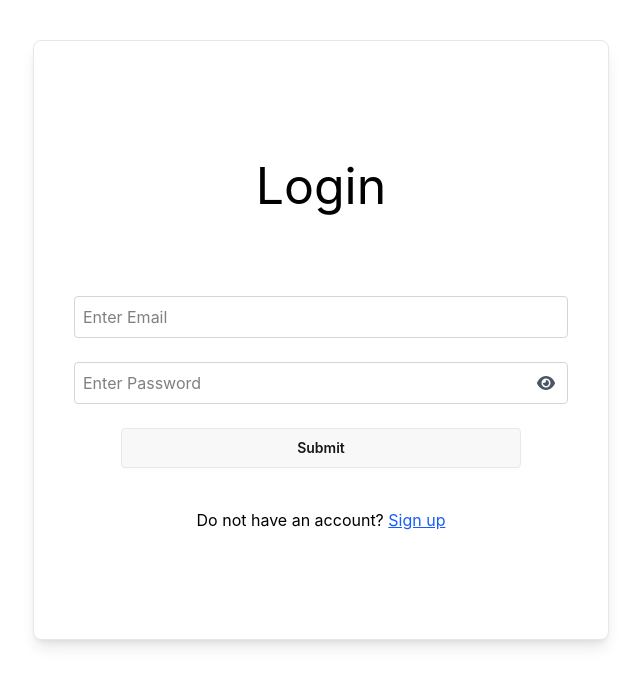
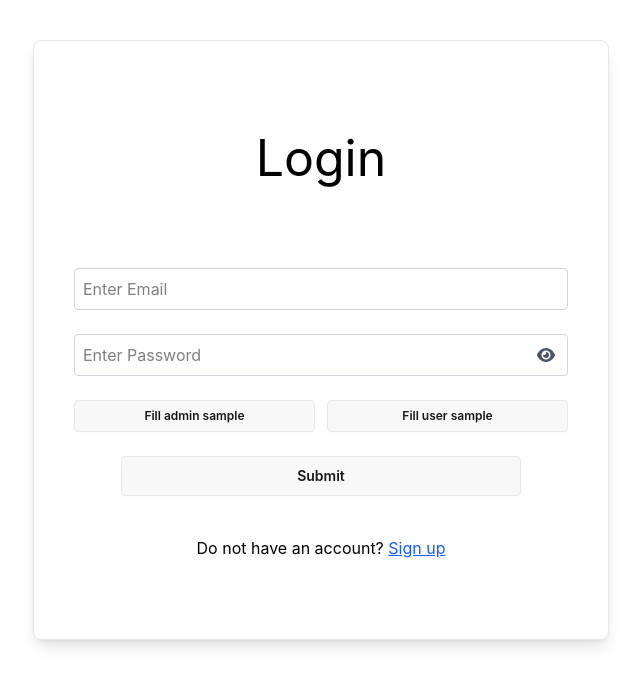
Before and after one commit to Priya-123-debug/codingplatform, a React (Vite) app in the folder frontend/vite-project/: page /login in a window 1280 px wide. Shown: the top 686 px of the page, without its empty margins (339-979 px from the left). Built offline with nearby package versions, Linux system fonts and the light colour scheme; no server answers.

Commit message:
new change of login page

```diff
--- a/frontend/vite-project/src/pages/Login.jsx
+++ b/frontend/vite-project/src/pages/Login.jsx
@@ -1,16 +1,18 @@
-import React from "react";
-import { useForm } from "react-hook-form";
-import { FontAwesomeIcon } from "@fortawesome/react-fontawesome";
-import { faEye, faEyeSlash } from "@fortawesome/free-solid-svg-icons";
-import { zodResolver } from "@hookform/resolvers/zod";
-import { z } from "zod"; // or 'zod/v4' // use for schema validation for signup form
-import { loginuser } from "../store/authSlice";
-import { useDispatch, useSelector } from "react-redux";
-import { useNavigate } from "react-router";
-import { useEffect, useState } from "react";
+import React from 'react'
+import { useForm } from 'react-hook-form';
+import { FontAwesomeIcon } from '@fortawesome/react-fontawesome';
+import { faEye, faEyeSlash } from '@fortawesome/free-solid-svg-icons';
+import { zodResolver } from '@hookform/resolvers/zod';
+import { z } from 'zod'; // or 'zod/v4' // use for schema validation for signup form
+import { loginuser } from '../store/authSlice';
+import { useDispatch, useSelector } from 'react-redux';
+import { useNavigate } from 'react-router';
+import { useEffect, useState } from 'react';
 const signupSchema = z.object({
+
 	emailid: z.string().email(),
-  password: z.string().min(8, "password should contain atleast 8 character "),
+	password: z.string().min(8, "password should contain atleast 8 character ")
+
 });
 
 const Login = () => {
@@ -18,14 +20,13 @@ const Login = () => {
 	const navigate = useNavigate();
 	const [showPassword, setShowPassword] = useState(false);
 	const [justLoggedIn, setJustLoggedIn] = useState(false);
-  const { isAuthenticated, loading, error, user } = useSelector(
-    (state) => state.auth
-  );
+	const { isAuthenticated, loading, error, user } = useSelector((state) => state.auth);
 	console.log("Auth state:", { user, isAuthenticated, loading });
 
 	const {
 		register,
 		handleSubmit,
+		setValue,
 		formState: { errors },
 	} = useForm({ resolver: zodResolver(signupSchema) });
 	useEffect(() => {
@@ -35,7 +36,7 @@ const Login = () => {
 		// }
 
 		if (isAuthenticated && user) {
-      console.log(user);
+			console.log(user)
 			if (user?.role === "admin") {
 				navigate("/admin"); // redirect admin to admin panel
 			} else {
@@ -45,6 +46,17 @@ const Login = () => {
 	}, [isAuthenticated, navigate, user]);
 	const onSubmit = (data) => {
 		dispatch(loginuser(data));
+
+	};
+
+	const fillAdmin = () => {
+		setValue("emailid", "supriyak.ug23.ec@nitp.ac.in");
+		setValue("password", "12345678");
+	};
+
+	const fillUser = () => {
+		setValue("emailid", "test@test.com");
+		setValue("password", "12345678");
 	};
 
 	// 	const onSubmit = (data) => {
@@ -64,25 +76,17 @@ const Login = () => {
 	// };
 
 	return (
-    <div className=" flex flex-col items-center justify-center ">
-      <form
-        onSubmit={handleSubmit(onSubmit)}
-        className=" mt-10 h-150 flex flex-col  bg-white p-10 rounded-lg shadow-lg border border-gray-200  justify-center items-center gap-y-6 w-full max-w-xl ml-10"
-      >
-        <h1 className="flex justify-center text-[50px] mb-12 text-black">
-          {" "}
-          Login{" "}
-        </h1>
 
-        <input
-          {...register("emailid")}
-          type="email"
-          placeholder="Enter Email"
-          className="border border-gray-300 rounded p-2 w-full text-black"
-        />
-        {errors.emailid && (
-          <span className="text-red-500">{errors.emailid.message}</span>
-        )}
+
+		<div className=' flex flex-col items-center justify-center '>
+
+
+			<form onSubmit={handleSubmit(onSubmit)} className=' mt-10 h-150 flex flex-col  bg-white p-10 rounded-lg shadow-lg border border-gray-200  justify-center items-center gap-y-6 w-full max-w-xl ml-10'>
+				<h1 className='flex justify-center text-[50px] mb-12 text-black'> Login </h1>
+
+
+				<input {...register("emailid")} type="email" placeholder="Enter Email" className='border border-gray-300 rounded p-2 w-full text-black' />
+				{errors.emailid && <span className='text-red-500'>{errors.emailid.message}</span>}
 
 				<div className="relative w-full">
 					<input
@@ -102,21 +106,28 @@ const Login = () => {
 					)}
 				</div>
 
-        <button type="submit" className="btn w-100">
-          Submit
+				<div className="flex w-full gap-3">
+					<button type="button" onClick={fillAdmin} className="btn btn-sm flex-1">
+						Fill admin sample
 					</button>
-        <p className="text-black mt-4">
-          Do not have an account?{" "}
-          <span
-            className="text-blue-600 cursor-pointer underline"
-            onClick={() => navigate("/signup")}
-          >
-            Sign up
+					<button type="button" onClick={fillUser} className="btn btn-sm flex-1">
+						Fill user sample
+					</button>
+				</div>
+
+				<button type="submit" className="btn w-100">Submit</button>
+				<p className='text-black mt-4'>
+					Do not  have an account?{' '}
+
+					<span className='text-blue-600 cursor-pointer underline'
+						onClick={() => navigate('/signup')}>Sign up
 					</span>
+
 				</p>
 			</form>
 		</div>
-  );
-};
 
-export default Login;
+	)
+}
+
+export default Login
```
Lines whose indentation alone changed are shown as unchanged.
